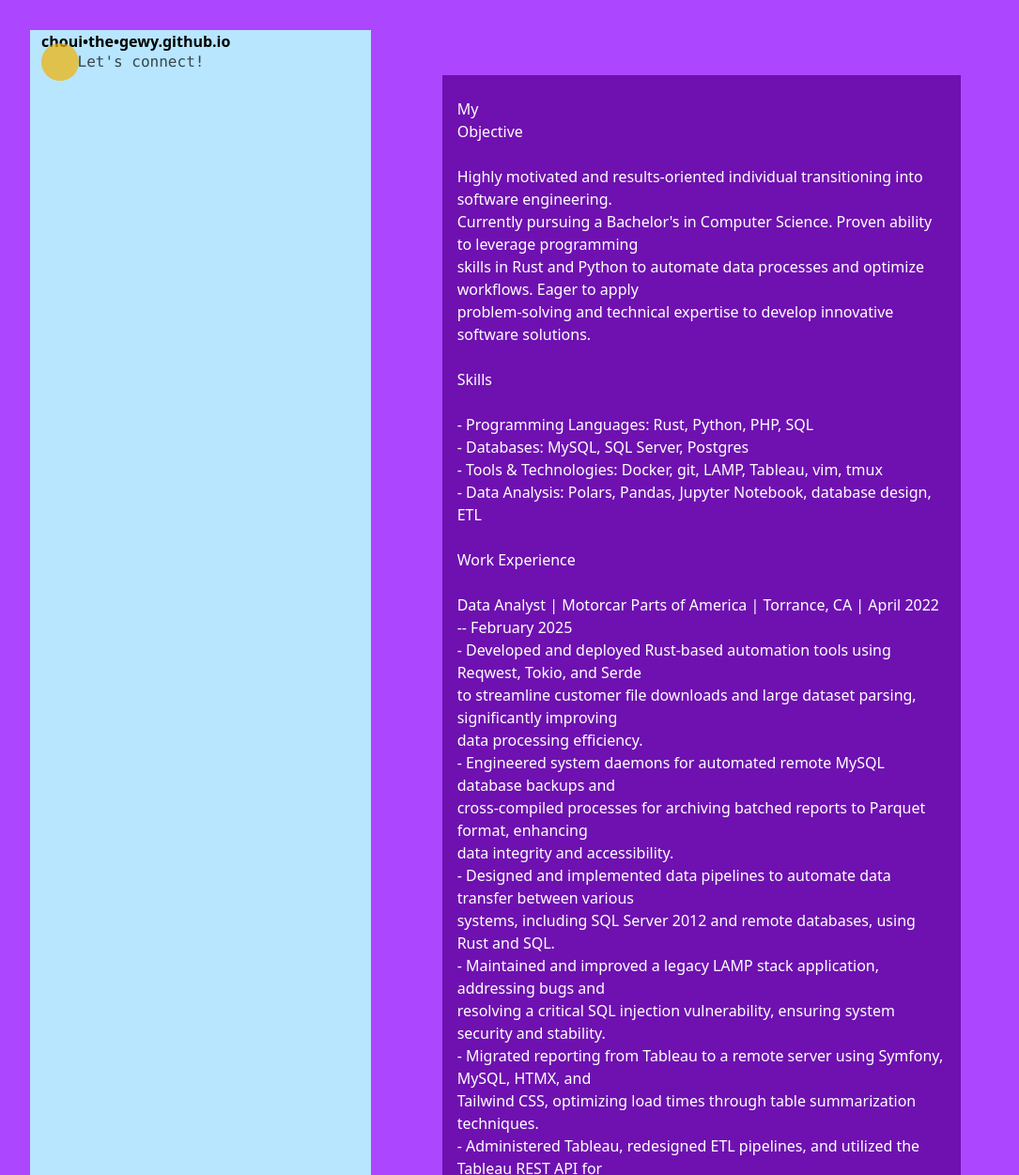
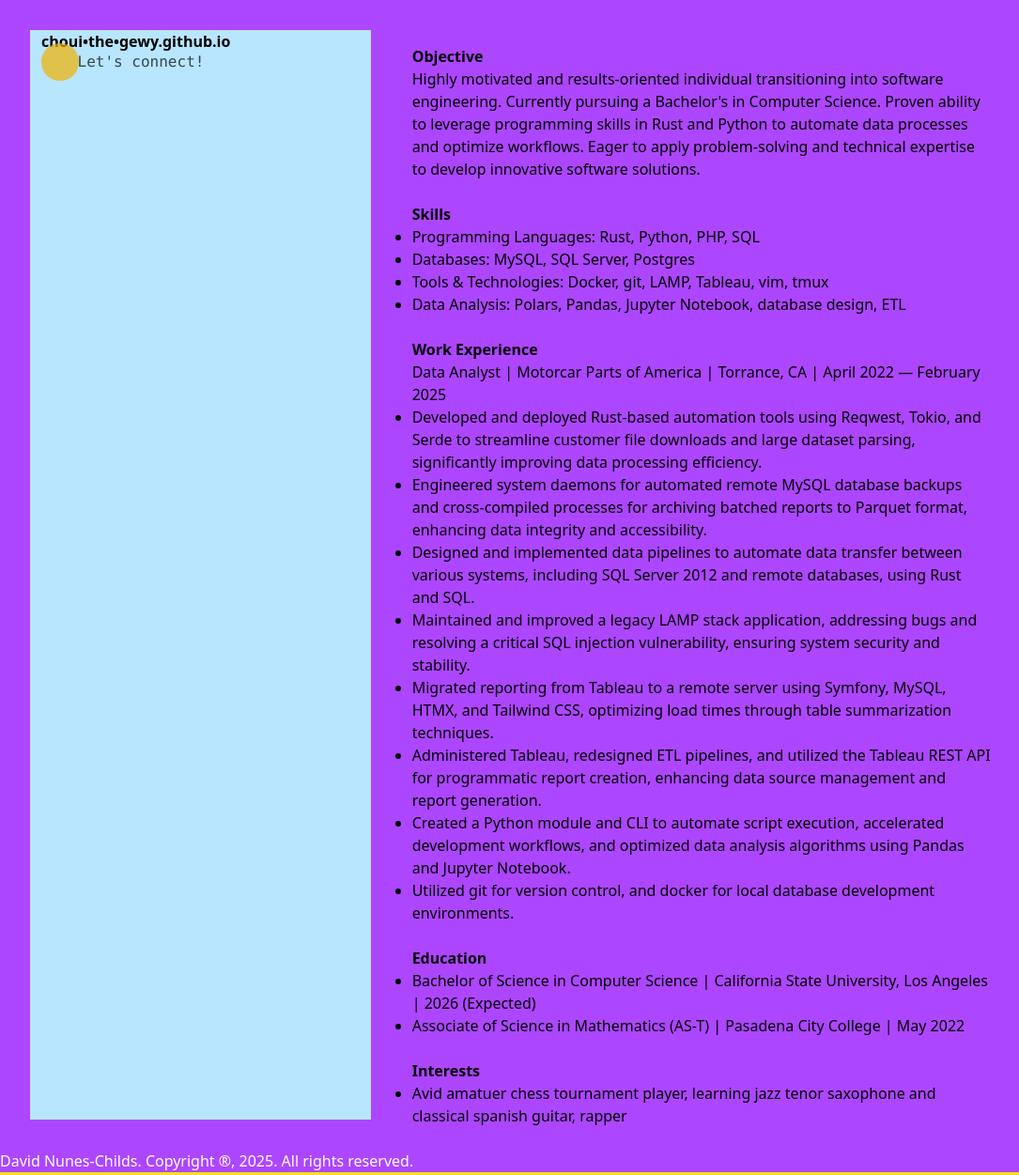
Before and after one commit to chouithegewy/chouithegewy.github.io, a plain HTML site: page index.html in a window 1280 px wide. Shown: the top 1251 px of the page at 94% size, without its empty margins (0-1085 px from the left). Drawn offline with Linux system fonts and the light colour scheme.

Commit message:
formatting

```diff
--- a/index.html
+++ b/index.html
@@ -1,8 +1,10 @@
 <!DOCTYPE html>
 <head>
   <meta name="viewport" content="width=device-width, initial-scale=1.0" />
+  <script src="https://platform.linkedin.com/badges/js/profile.js" async defer type="text/javascript"></script>
+  <meta property="og:type" content="website" />
+  <meta property="og:image" content="https://www.linkedin.com/in/david-nunes-childs" />
   <link href="./output.css" rel="stylesheet">
-  <script src="https://platform.linkedin.com/badges/js/profile.js" async defer type="text/javascript"></script>
 </head>
 <body class="bg-yellow-300">
   <div class="@container">
@@ -15,61 +17,68 @@
           </pre>
         </div>
       <div class="bg-purple-500 px-3 sm:col-start-3 sm:col-end-6 xs:col-start-1 xs:col-start-6">
-                <p class="whitespace-pre-line text-white mx-8 sm:my-20 bg-purple-800 px-4">
-                   My
-Objective
-
+                <p class="whitespace-pre-line text-white mx-8 sm:my-3 bg-yellow px-4">
+                    <ul class="list-disc">
+<b>Objective</b>
+<br>
 Highly motivated and results-oriented individual transitioning into software engineering.
 Currently pursuing a Bachelor's in Computer Science. Proven ability to leverage programming
 skills in Rust and Python to automate data processes and optimize workflows. Eager to apply
 problem-solving and technical expertise to develop innovative software solutions.
+<br>
+<br>
+<b>Skills</b>
+<li>Programming Languages: Rust, Python, PHP, SQL
+<li>Databases: MySQL, SQL Server, Postgres
+<li>Tools & Technologies: Docker, git, LAMP, Tableau, vim, tmux
+<li>Data Analysis: Polars, Pandas, Jupyter Notebook, database design, ETL
+<br>
+<br>
+<b>Work Experience</b>
+<br>
+Data Analyst | Motorcar Parts of America | Torrance, CA | April 2022 &mdash; February 2025
 
-Skills
+<li>Developed and deployed Rust-based automation tools using Reqwest, Tokio, and Serde
+to streamline customer file downloads and large dataset parsing, significantly improving
+data processing efficiency.</li>
 
-- Programming Languages: Rust, Python, PHP, SQL
-- Databases: MySQL, SQL Server, Postgres
-- Tools & Technologies: Docker, git, LAMP, Tableau, vim, tmux
-- Data Analysis: Polars, Pandas, Jupyter Notebook, database design, ETL
+<li>Engineered system daemons for automated remote MySQL database backups and
+cross-compiled processes for archiving batched reports to Parquet format, enhancing
+data integrity and accessibility.</li>
 
-Work Experience
+<li>Designed and implemented data pipelines to automate data transfer between various
+systems, including SQL Server 2012 and remote databases, using Rust and SQL.</li>
+<li>Maintained and improved a legacy LAMP stack application, addressing bugs and
+resolving a critical SQL injection vulnerability, ensuring system security and stability.</li>
 
-Data Analyst | Motorcar Parts of America | Torrance, CA | April 2022 -- February 2025
-- Developed and deployed Rust-based automation tools using Reqwest, Tokio, and Serde
-to streamline customer file downloads and large dataset parsing, significantly improving
-data processing efficiency.
-- Engineered system daemons for automated remote MySQL database backups and
-cross-compiled processes for archiving batched reports to Parquet format, enhancing
-data integrity and accessibility.
-- Designed and implemented data pipelines to automate data transfer between various
-systems, including SQL Server 2012 and remote databases, using Rust and SQL.
-- Maintained and improved a legacy LAMP stack application, addressing bugs and
-resolving a critical SQL injection vulnerability, ensuring system security and stability.
-- Migrated reporting from Tableau to a remote server using Symfony, MySQL, HTMX, and
-Tailwind CSS, optimizing load times through table summarization techniques.
-- Administered Tableau, redesigned ETL pipelines, and utilized the Tableau REST API for
+<li>Migrated reporting from Tableau to a remote server using Symfony, MySQL, HTMX, and
+Tailwind CSS, optimizing load times through table summarization techniques.</li>
+
+<li>Administered Tableau, redesigned ETL pipelines, and utilized the Tableau REST API for
 programmatic report creation, enhancing data source management and report
-generation.
-- Created a Python module and CLI to automate script execution, accelerated
+generation.</li>
+
+<li>Created a Python module and CLI to automate script execution, accelerated
 development workflows, and optimized data analysis algorithms using Pandas and
-Jupyter Notebook.
-- Utilized git for version control, and docker for local database development environments.
+Jupyter Notebook.</li>
 
-Education
-
-- Bachelor of Science in Computer Science | California State University, Los
-Angeles | 2026 (Expected)
-- Associate of Science in Mathematics (AS-T) | Pasadena City College | May 2022
-
-Interests
-
-- Chess, Musical Instruments
+<li>Utilized git for version control, and docker for local database development environments.</li>
+<br>
+<b>Education</b>
+<li>Bachelor of Science in Computer Science | California State University, Los
+Angeles | 2026 (Expected)</li>
+<li>Associate of Science in Mathematics (AS-T) | Pasadena City College | May 2022</li>
+<br>
+<b>Interests</b>
+<li>Avid amatuer chess tournament player, learning jazz tenor saxophone and classical spanish guitar, rapper</li><br>
+                    </ul>
                 </p>
         </div>
       </div>
     </div>
   </div>
   <footer class="relative bottom-0 left-0 bg-purple-500 text-white">
-      David Nunes-Childs. Copyright 2025. All rights reserved.
+      David Nunes-Childs. Copyright &#174;, 2025. All rights reserved.
   </footer>
 </body>
 </html>
```
Also changed, not shown: output.css.
